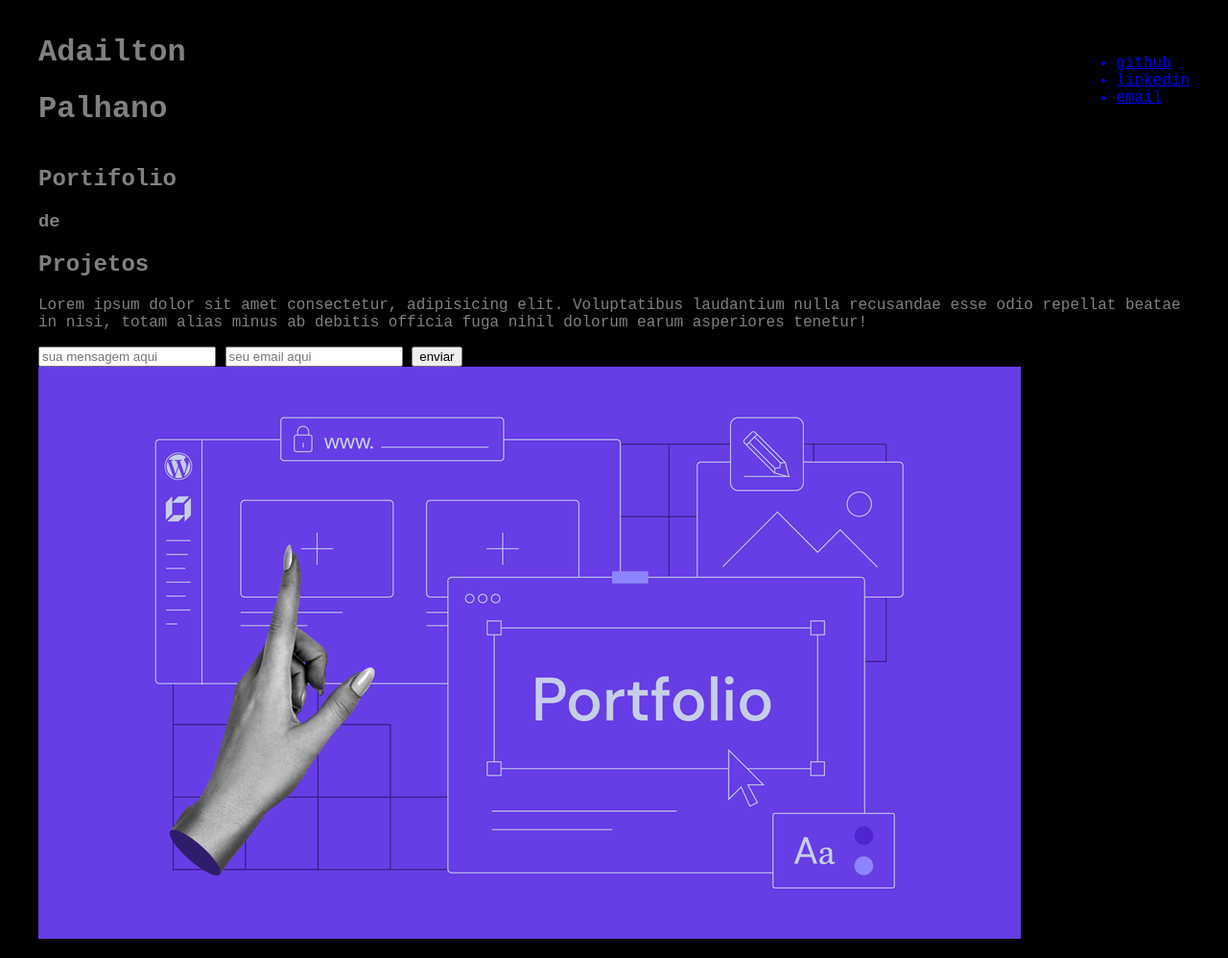
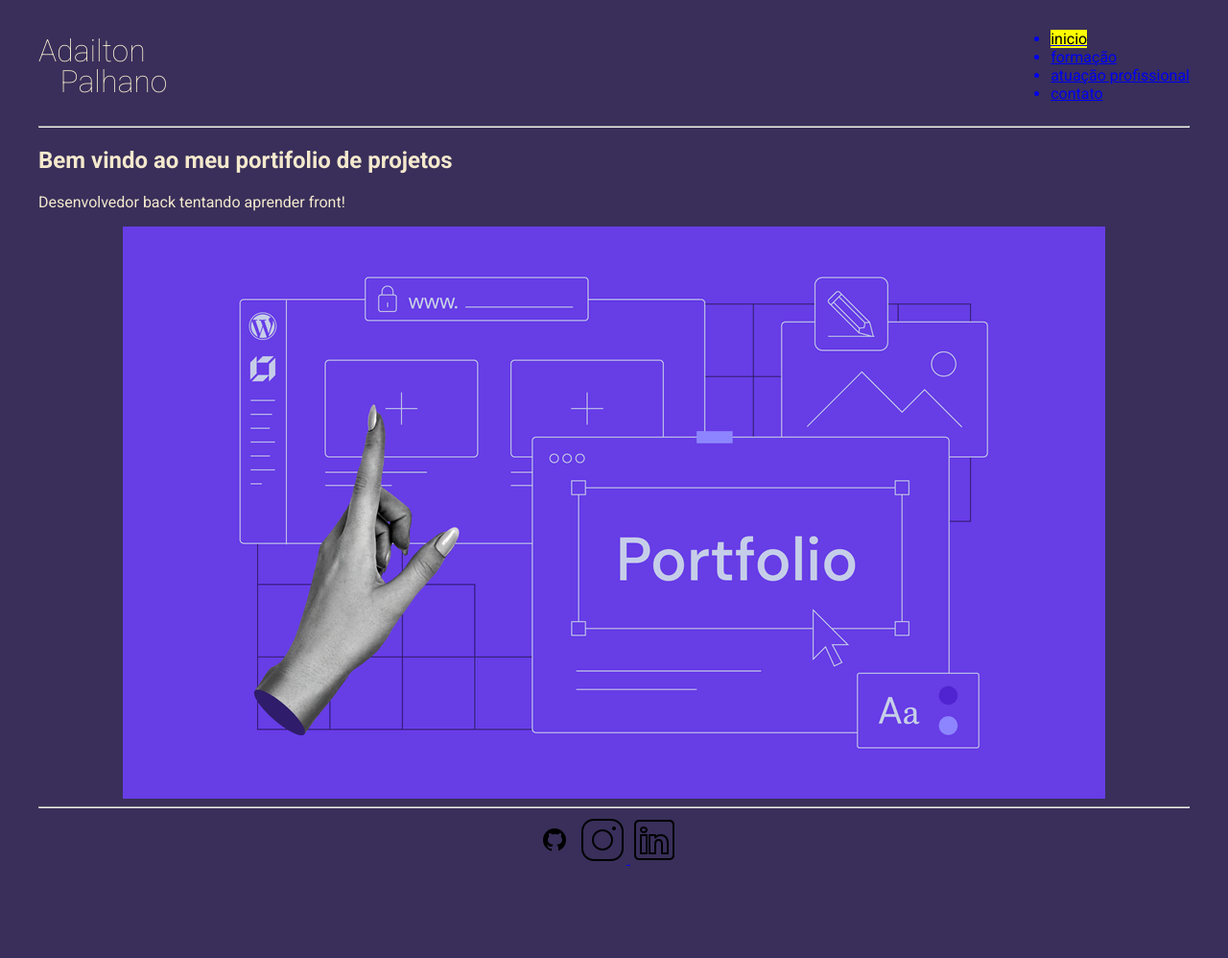
Before and after one commit to adailtonasp/landing-lage, a plain HTML site: page index.html in a window 1280 px wide. Shown: the whole page at 96% size. After the commit the page ends 919 px from the top, so only its background shows below. Drawn offline with Linux system fonts and the light colour scheme.

Commit message:
adicao das paginas html

```diff
--- a/index.html
+++ b/index.html
@@ -4,44 +4,48 @@
     <meta charset="UTF-8">
     <meta name="viewport" cont=ent="width=device-width, initial-scale=1.0">
     <link rel="stylesheet" href="./styles/styles.css">
+    <link rel="shortcut icon" href="./assets/favicon/favicon.ico" type="image/x-icon">
     <title>Minha landing page</title>
-
 </head>
 <body>
     <header>
         <div id="title">
-            <h1>Adailton </h1>
-            <h1>Palhano </h1>
+            <h1 id="fistname">Adailton </h1>
+            <h1 id="lastname">Palhano</h1>
         </div>
-
         <ul>
-            <a href="#"><li>github</li></a>
-            <a href="#"><li>linkedin</li></a>
-            <a href="#"><li>email</li></a>
+            <a href="index.html" rel="next"><li><mark>inicio</mark></li></a>
+            <a href="./assets/pages/formacao.html" rel="next"><li>formação</li></a>
+            <a href="./assets/pages/atuacao.html" rel="next"><li>atuação profissional</li></a>
+            <a href="./assets/pages/contato.html" rel="next"><li>contato</li></a>
         </ul>
     </header>
+    <hr>
     <main>
-        <aside>
+        <aside class="inicio">
             <h2>
-                Portifolio
+                Bem vindo ao meu portifolio de projetos
             </h2>
-            <h3>
-                de
-            </h3>
-            <h2>
-                Projetos
-            </h2>
-            <p>Lorem ipsum dolor sit amet consectetur, adipisicing elit. Voluptatibus laudantium nulla recusandae esse odio repellat beatae in nisi, totam alias minus ab debitis officia fuga nihil dolorum earum asperiores tenetur!</p>
-            <form action="/">
-                <input type="text" placeholder="sua mensagem aqui">
-                <input type="email" placeholder="seu email aqui">
-                <input type="submit" value="enviar">
-            </form>
+            <p>Desenvolvedor back tentando aprender front!</p>
         </aside>
 
         <article>
-            <img src="./components/images/portfolio.webp" alt="imagem de portfolio">
+            <img class="imagem_portifolio" src="./assets/images/portfolio.webp" alt="imagem de portfolio">
         </article>
+
     </main>
+    <hr>
+    <footer>
+            <li><a href="https://www.instagram.com/adailtonpalhano/" target="_blank" rel="noopener noreferrer">
+                <img src="./assets/favicon/icons8-instagram-50.png" alt="minhatura do instagram">
+            </a><a href="https://www.linkedin.com/in/adailtonasp/" target="_blank" rel="noopener noreferrer">
+                <img src="./assets/favicon/icons8-linkedin-50.png" alt="minhatura do linkedin">
+            </a></li>
+            <li><a href="https://github.com/adailtonasp" target="_blank" rel="noopener noreferrer">
+                <img src="./assets/favicon/icons8-github-30.png" alt="minhatura do github">
+            </a></li>
+
+        </ul>
+    </footer>
 </body>
 </html>
--- a/styles/styles.css
+++ b/styles/styles.css
@@ -1,7 +1,15 @@
+@import url('https://fonts.googleapis.com/css2?family=Roboto:ital,wght@0,100;0,300;0,400;0,500;0,700;0,900;1,100;1,300;1,400;1,500;1,700;1,900&display=swap');
+
+a:visited {
+    color: red;
+}
+
 body{
-    background-color: rgb(0, 0, 0);
-    color: gray;
-    font-family: 'Courier New', Courier, monospace;
+    background-color: rgb(57 , 47, 90);
+    color: rgb(244 , 233, 205);
+    font-family: "Roboto";
+    font-optical-sizing: auto;
+    font-style: normal;
     max-width: 1200px;
     margin:  0 auto;
     padding: 15px;
@@ -13,3 +21,41 @@ header{
     justify-content: space-between;
     align-items: center;
 }
+
+#title{
+    flex-direction: column;
+    line-height: 10px;
+}
+
+#lastname{
+    margin-left: 20%;
+}
+
+h1{
+    font-weight: 200;
+}
+
+article img{
+    display: block;
+    margin: 0 auto;
+}
+
+footer{
+    margin: 0 auto;
+    display: flex;
+    flex-direction: row-reverse;
+    justify-content: center;
+    align-items: center;
+}
+
+footer ul {
+    display: flex;
+    list-style: none;
+    padding: 0;
+    margin: 0;
+}
+
+footer li {
+    display: inline;
+    margin-right: 10px;
+}
```
Also changed, not shown: assets/pages/atuacao.html (added, +41 -0 lines), assets/pages/contato.html (added, +41 -0 lines), assets/pages/formacao.html (added, +64 -0 lines), assets/favicon/android-chrome-192x192.png (added), assets/favicon/android-chrome-512x512.png (added), assets/favicon/apple-touch-icon.png (added), assets/favicon/favicon-16x16.png (added), assets/favicon/favicon-32x32.png (added), assets/favicon/favicon.ico (added), assets/favicon/icons8-github-30.png (added), assets/favicon/icons8-instagram-50.png (added), assets/favicon/icons8-linkedin-50.png (added), assets/images/portfolio.webp (renamed from components/images/portfolio.webp).
